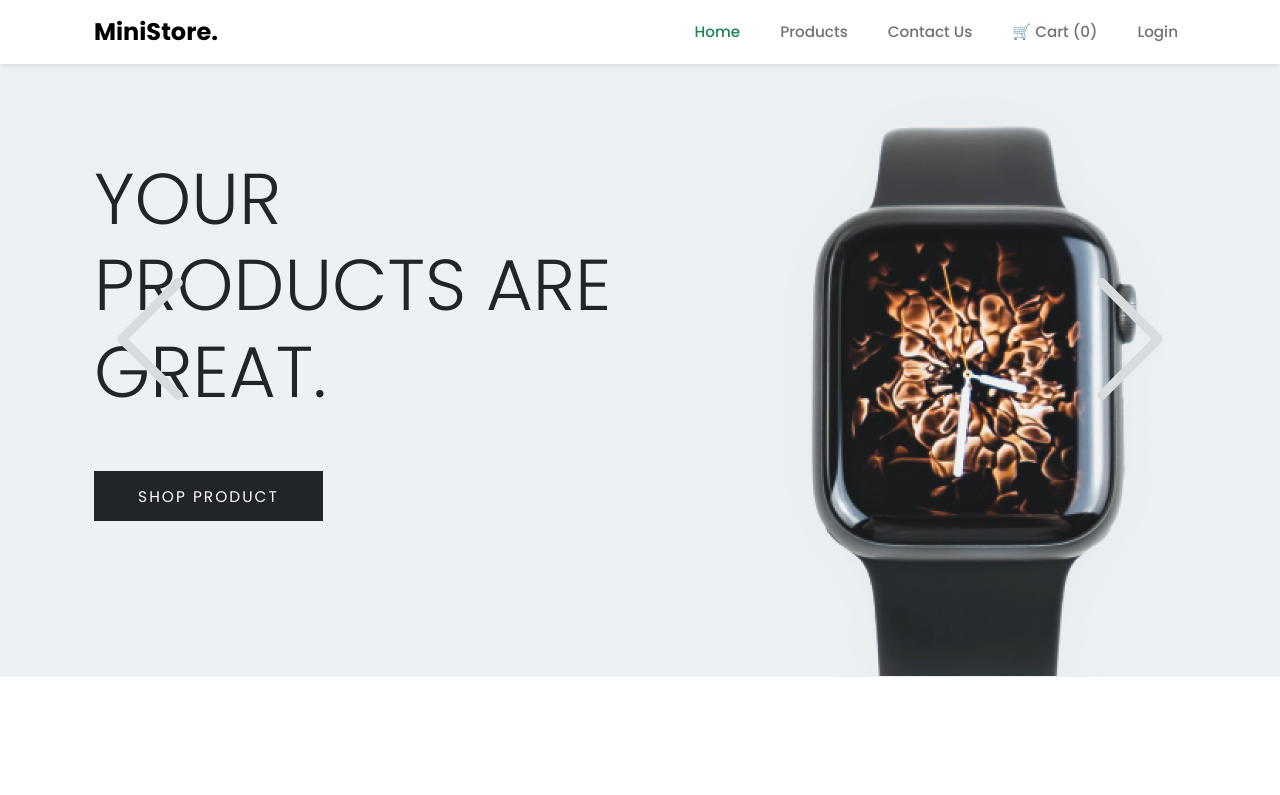
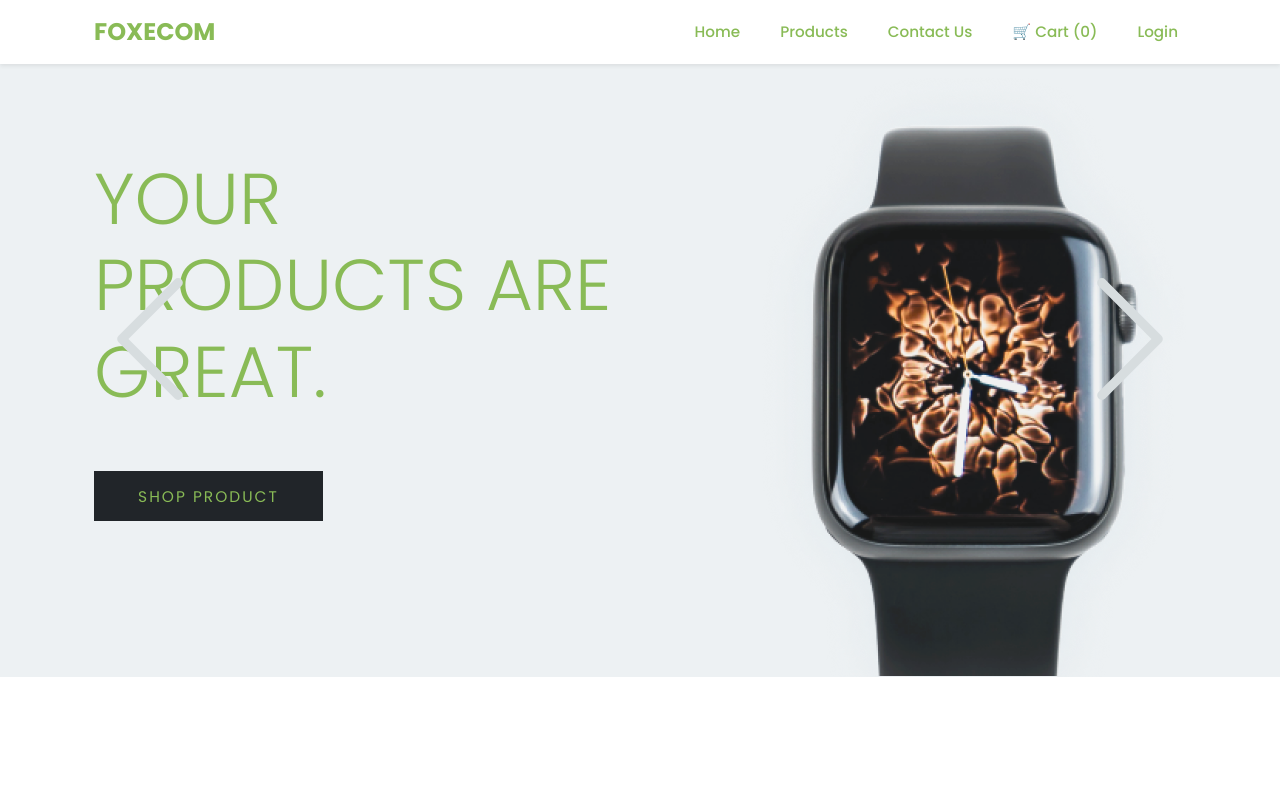
Before and after one commit to Nabi1245/Ministore, a React (Vite) app: page / in a window 1280 px wide. Shown: the top 795 px of the page. Built offline with nearby package versions, Linux system fonts and the light colour scheme; no server answers.

Commit message:
added css color

```diff
--- a/src/components/Footer.jsx
+++ b/src/components/Footer.jsx
@@ -136,7 +136,7 @@ const Footer = () => {
             </div>
             <div className="col-md-4 col-sm-6">
               <div className="copyright">
-                <p>© Copyright 2023 MiniStore. Design by <a href="https://templatesjungle.com/">TemplatesJungle</a> Distribution by <a href="https://themewagon.com">ThemeWagon</a>
+                <p>© Copyright 2023 Foxecom. Design by <a href="https://ideatore./">inIDEATORE INTERACTIVE PVT LTD</a>
                 </p>
               </div>
             </div>
--- a/src/components/Header.jsx
+++ b/src/components/Header.jsx
@@ -36,7 +36,7 @@ const Header = () => {
 
         {/* Logo */}
         <Link className="navbar-brand fw-bold fs-4" to="/">
-          MiniStore.
+          FOXECOM
         </Link>
 
         {/* Toggle Button */}
@@ -54,19 +54,19 @@ const Header = () => {
           <ul className="navbar-nav ms-auto align-items-lg-center gap-lg-4">
 
             <li className="nav-item">
-              <Link className={`nav-link ${location.pathname === "/" ? "fw-bold text-success" : ""}`} to="/">
+              <Link className={`nav-link ${location.pathname === "/" ? "fw-bold text-primary" : ""}`} to="/">
                 Home
               </Link>
             </li>
 
             <li className="nav-item">
-              <Link className={`nav-link ${location.pathname === "/shop" ? "fw-bold text-success" : ""}`} to="/shop">
+              <Link className={`nav-link ${location.pathname === "/shop" ? "fw-bold text-primary" : ""}`} to="/shop">
                 Products
               </Link>
             </li>
 
             <li className="nav-item">
-              <Link className={`nav-link ${location.pathname === "/contact-us" ? "fw-bold text-success" : ""}`} to="/contact-us">
+              <Link className={`nav-link ${location.pathname === "/contact-us" ? "fw-bold text-primary" : ""}`} to="/contact-us">
                 Contact Us
               </Link>
             </li>
--- a/src/index.css
+++ b/src/index.css
@@ -20,35 +20,124 @@ button, input, textarea, select {
   font-family: 'Poppins', sans-serif !important;
 }
 
+/* ============================================
+   COLOR SCHEME
+   ============================================
+   Primary: #89bb56 (Minimal Use)
+   Secondary: #ffffff
+
+   These colors are defined in style.css as CSS variables:
+   - --primary-color: #89bb56
+   - --secondary-color: #ffffff
+   ============================================ */
+
 /* Color Scheme Overrides */
 :root {
-  --bs-primary: #89bb56;
-  --bs-secondary: #ffffff;
+  --bs-primary: var(--primary-color);
+  --bs-secondary: var(--secondary-color);
   --bs-primary-rgb: 137, 187, 86;
 }
 
 /* Minimal use of primary color - only for specific important elements */
 .btn-primary {
-  background-color: #89bb56 !important;
-  border-color: #89bb56 !important;
-  color: #ffffff !important;
+  background-color: var(--primary-color) !important;
+  border-color: var(--primary-color) !important;
+  color: var(--secondary-color) !important;
 }
 
 .btn-primary:hover {
   background-color: #7aa84a !important;
   border-color: #7aa84a !important;
-  color: #ffffff !important;
+  color: var(--secondary-color) !important;
 }
 
 /* Text primary - use sparingly */
 .text-primary {
-  color: #89bb56 !important;
+  color: var(--primary-color) !important;
 }
 
 /* Background primary - use sparingly */
 .bg-primary {
-  background-color: #89bb56 !important;
-  color: #ffffff !important;
+  background-color: var(--primary-color) !important;
+  color: var(--secondary-color) !important;
+}
+
+/* Override Bootstrap success color to use primary (for consistency) */
+.text-success {
+  color: var(--primary-color) !important;
+}
+
+.bg-success {
+  background-color: var(--primary-color) !important;
+}
+
+.btn-success {
+  background-color: var(--primary-color) !important;
+  border-color: var(--primary-color) !important;
+  color: var(--secondary-color) !important;
+}
+
+.btn-success:hover {
+  background-color: #7aa84a !important;
+  border-color: #7aa84a !important;
+  color: var(--secondary-color) !important;
+}
+
+/* Override text-dark to use primary color */
+.text-dark {
+  color: var(--primary-color) !important;
+}
+
+/* Navigation links use primary color */
+.nav-link {
+  color: var(--primary-color) !important;
+}
+
+.nav-link:hover {
+  color: var(--primary-color) !important;
+  opacity: 0.8;
+}
+
+/* All links use primary color */
+a {
+  color: var(--primary-color) !important;
+}
+
+a:hover {
+  color: var(--primary-color) !important;
+  opacity: 0.8;
+}
+
+/* Headings use primary color */
+h1, h2, h3, h4, h5, h6 {
+  color: var(--primary-color) !important;
+}
+
+/* Navbar brand uses primary color */
+.navbar-brand {
+  color: var(--primary-color) !important;
+}
+
+/* Dropdown items use primary color */
+.dropdown-item {
+  color: var(--primary-color) !important;
+}
+
+.dropdown-item:hover {
+  color: var(--primary-color) !important;
+  background-color: rgba(137, 187, 86, 0.1) !important;
+}
+
+/* Card titles and headings */
+.card-title {
+  color: var(--primary-color) !important;
+}
+
+/* Display headers */
+.display-header,
+.display-2,
+.display-7 {
+  color: var(--primary-color) !important;
 }
 
 /* Shop Page Styles */
@@ -83,7 +172,7 @@ button, input, textarea, select {
 }
 
 .form-select:focus, .form-control:focus {
-  border-color: #89bb56;
+  border-color: var(--primary-color);
   box-shadow: 0 0 0 0.2rem rgba(137, 187, 86, 0.25);
 }
 
--- a/src/pages/auth.css
+++ b/src/pages/auth.css
@@ -24,15 +24,19 @@
 .auth-box button {
   width: 100%;
   padding: 10px;
-  background: purple;
-  color: white;
+  background: var(--primary-color);
+  color: var(--secondary-color);
   border: none;
   border-radius: 20px;
   cursor: pointer;
 }
 
+.auth-box button:hover {
+  background: #7aa84a;
+}
+
 .auth-box p {
   margin-top: 15px;
-  color: blue;
+  color: var(--primary-color);
   cursor: pointer;
 }
--- a/src/styles/header.css
+++ b/src/styles/header.css
@@ -6,13 +6,13 @@
   right: 0 !important;
   width: 100% !important;
   z-index: 1030 !important;
-  background-color: #f8f9fa !important;
+  background-color: var(--secondary-color) !important;
   transition: all 0.3s ease-in-out;
 }
 
 .site-header.scrolled {
   box-shadow: 0 2px 10px rgba(0, 0, 0, 0.1);
-  background-color: #ffffff !important;
+  background-color: var(--secondary-color) !important;
 }
 
 /* Ensure body has proper padding to account for fixed header */
--- a/style.css
+++ b/style.css
@@ -88,7 +88,7 @@ ul.inner-list li {
    font-size: 1.2em;
 }
 a {
-  color: var(--dark-color);
+  color: var(--primary-color);
   text-decoration: none;
   transition: 0.3s color ease-out;
 }
@@ -98,6 +98,7 @@ a.light {
 a:hover {
   text-decoration: none;
   color: var(--primary-color);
+  opacity: 0.8;
 }
 
 /*------------ Background Color -----------*/
@@ -597,7 +598,7 @@ h3.cart-title {
     height: 50px;
 }
 .navbar-nav .nav-item a.nav-link {
-    color: var(--accent-color);
+    color: var(--primary-color);
 }
 .navbar-nav .nav-item a.nav-link.active,
 .navbar-nav .nav-item a.nav-link:focus,
```
